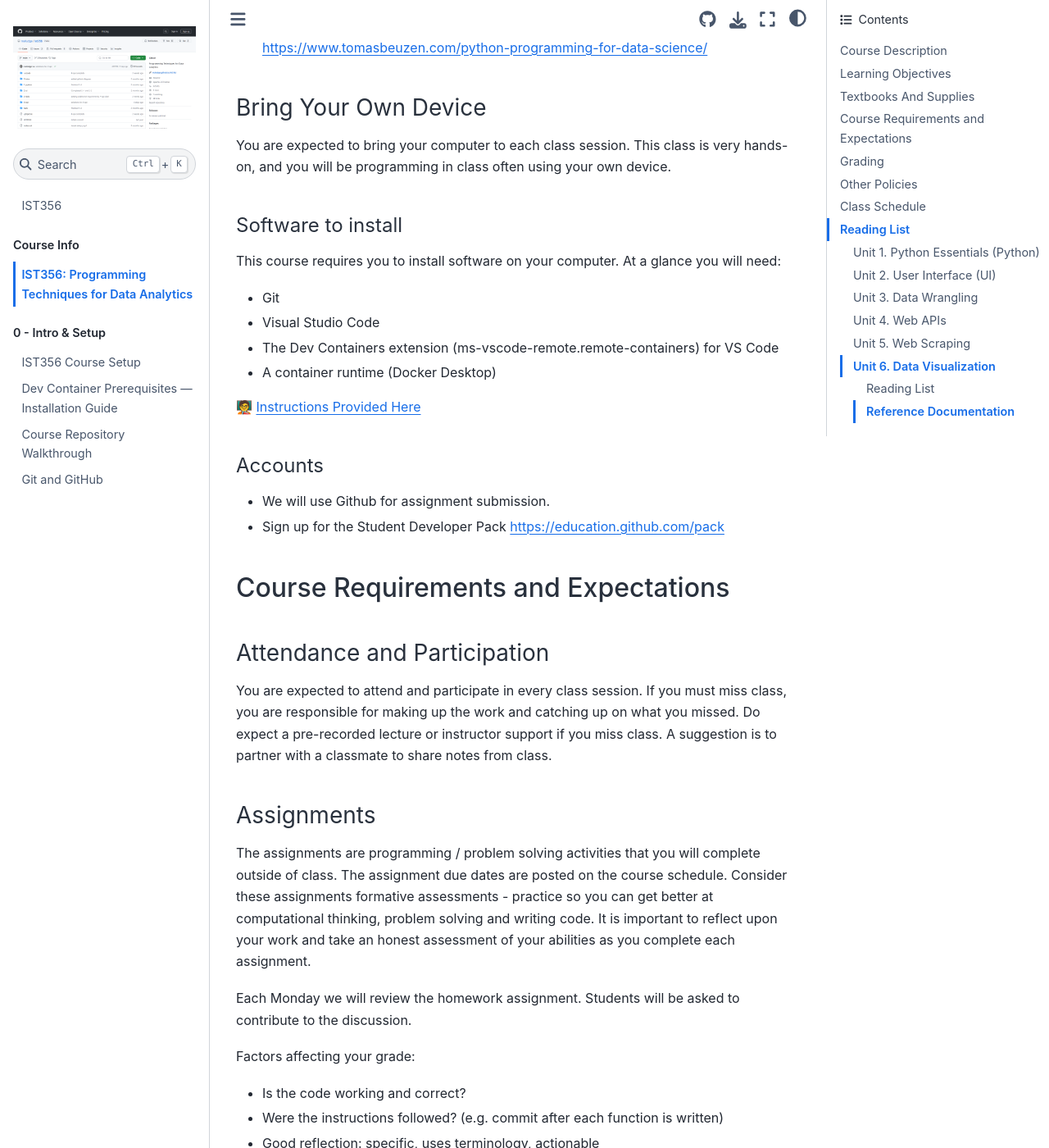
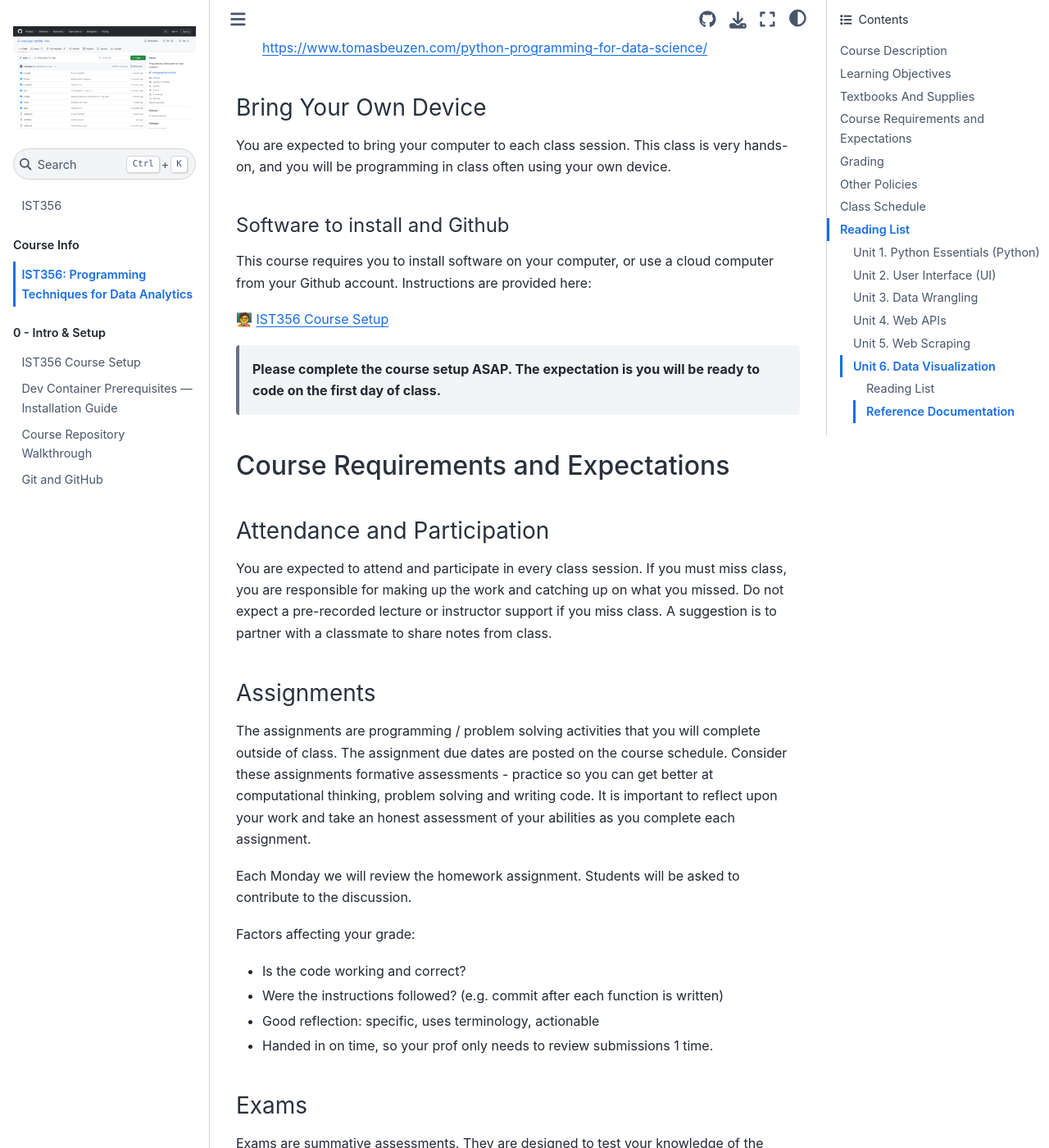
Before and after one commit to mafudge/ist356, a Jupyter Book: the page built from syllabus.md, in a window 1280 px wide and 1400 px high, scrolled down 2465 px. Shown: the whole window at 82% size. Built offline with Jupyter Book 1.0.4 settings and Sphinx 7.4.7 and the Sphinx Book theme 1.1.4, drawn with Linux system fonts in a browser that asks for light colours; pages that are not in the unit, such as notebooks, are missing from menus; a script that is not in the unit is left out; part of the change alters nothing that is shown; some of the changed text lies outside the part shown.

Commit message:
Update grading: assignments 10pts, exams 50pts; rescale grading table to 200
Co-Authored-By: Claude Opus 4.8 (1M context) <noreply@anthropic.com>

```diff
--- a/syllabus.md
+++ b/syllabus.md
@@ -81,27 +81,19 @@ There is no textbook you need to purchase for this course. All required readings
 
 You are expected to bring your computer to each class session. This class is very hands-on, and you will be programming in class often using your own device.
 
-#### Software to install
+#### Software to install and Github
 
-This course requires you to install software on your computer. At a glance you will need:
+This course requires you to install software on your computer, or use a cloud computer from your Github account. Instructions are provided here:
 
-- Git
-- Visual Studio Code
-- The Dev Containers extension (ms-vscode-remote.remote-containers) for VS Code
-- A container runtime (Docker Desktop)
+🧑‍🏫 [IST356 Course Setup](0-intro/0-0-setup.md)
 
-🧑‍🏫 [Instructions Provided Here](0-intro/0-0-setup.md)
-
-#### Accounts
-
-- We will use Github for assignment submission.
-- Sign up for the Student Developer Pack [https://education.github.com/pack](https://education.github.com/pack)
+> **Please complete the course setup ASAP. The expectation is you will be ready to code on the first day of class.**
 
 ## Course Requirements and Expectations
 
 ### Attendance and Participation
 
-You are expected to attend and participate in every class session. If you must miss class, you are responsible for making up the work and catching up on what you missed. Do expect a pre-recorded lecture or instructor support if you miss class. A suggestion is to partner with a classmate to share notes from class.
+You are expected to attend and participate in every class session. If you must miss class, you are responsible for making up the work and catching up on what you missed. Do not expect a pre-recorded lecture or instructor support if you miss class. A suggestion is to partner with a classmate to share notes from class.
 
 ### Assignments
 
@@ -133,10 +125,10 @@ The project is your opportunity to demonstrate what you have learned in an exper
 
 | Assessment | Type | Learning Outcomes | Quantity | Points Each | Points Total |
 |------------|------|-------------------|----------|-------------|--------------|
-| Assignments | Formative | 1, 2 | 8 | 4 | 32 |
-| Exams | Summative | 3, 4 | 2 | 24 | 48 |
+| Assignments | Formative | 1, 2 | 8 | 10 | 80 |
+| Exams | Summative | 3, 4 | 2 | 50 | 100 |
 | Project | Summative | 5 | 1 | 20 | 20 |
-| **Total** | | | | | **100** |
+| **Total** | | | | | **200** |
 
 ### Grading Table
 
@@ -144,16 +136,16 @@ The following grading scale translates your total points earned into a letter gr
 
 | Student Achievement | Total Points Earned	| Registrar Grade |Grade Points |
 |---------------------|---------------------|-----------------|-------------|
-| Mastery | 95 - 100 | A | 4.000 |
-| | 90 - 94 | A- | 3.666 |
-| Satisfactory | 85 - 89 | B+ | 3.333 |
-| | 80 - 84   | B | 3.000 |
-| | 75 - 79  | B- | 2.666 |
-| Low Passing  | 70 - 74 | C+ | 2.333 |
-| | 65 - 69  | C | 2.000 |
-| | 60 - 64  | C- | 1.666 |
-| Unsatisfactory | 50 - 60  | D | 1.000 |
-| | 0 - 49 | F | 0.000 |
+| Mastery | 190 - 200 | A | 4.000 |
+| | 180 - 189 | A- | 3.666 |
+| Satisfactory | 170 - 179 | B+ | 3.333 |
+| | 160 - 169   | B | 3.000 |
+| | 150 - 159  | B- | 2.666 |
+| Low Passing  | 140 - 149 | C+ | 2.333 |
+| | 130 - 139  | C | 2.000 |
+| | 120 - 129  | C- | 1.666 |
+| Unsatisfactory | 100 - 119  | D | 1.000 |
+| | 0 - 99 | F | 0.000 |
 
 ## Other Policies
 
```
